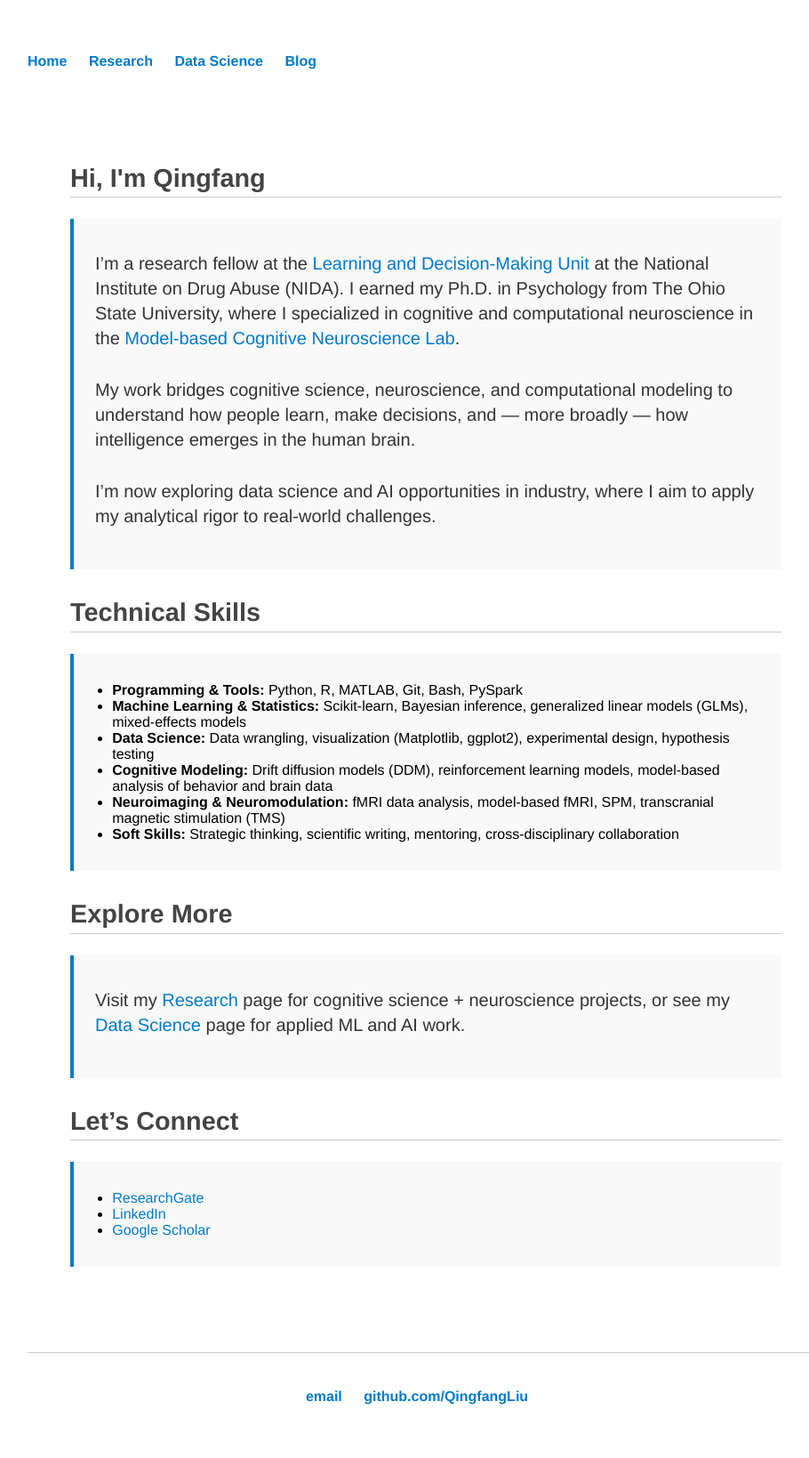
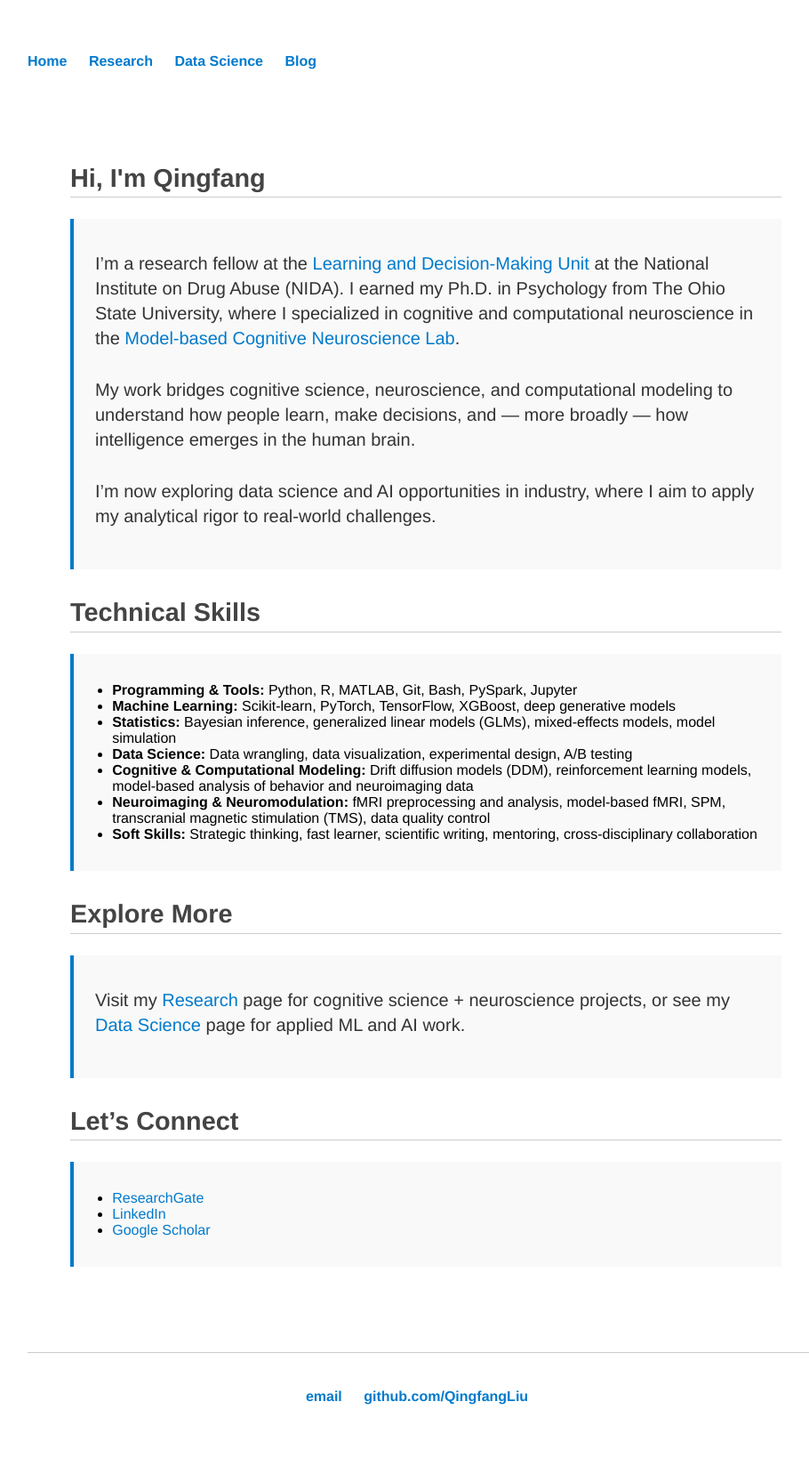
Before and after one commit to QingfangLiu/qingfangliu.github.io, a Jekyll site: the page built from index.html, in a window 1280 px wide. Shown: the whole page at 89% size, without its empty margins (161-1071 px from the left). Built offline with Jekyll 4.4.1, drawn with Linux system fonts in a browser that asks for light colours.

Commit message:
edit cVAE

```diff
--- a/index.html
+++ b/index.html
@@ -26,12 +26,13 @@ title: Qingfang Liu
 
   <div style="background: #f9f9f9; padding: 1rem 1.5rem; border-left: 4px solid #007acc; margin-top: 1rem;">
     <ul>
-      <li><strong>Programming & Tools:</strong> Python, R, MATLAB, Git, Bash, PySpark</li>
-      <li><strong>Machine Learning & Statistics:</strong> Scikit-learn, Bayesian inference, generalized linear models (GLMs), mixed-effects models</li>
-      <li><strong>Data Science:</strong> Data wrangling, visualization (Matplotlib, ggplot2), experimental design, hypothesis testing</li>
-      <li><strong>Cognitive Modeling:</strong> Drift diffusion models (DDM), reinforcement learning models, model-based analysis of behavior and brain data</li>
-      <li><strong>Neuroimaging & Neuromodulation:</strong> fMRI data analysis, model-based fMRI, SPM, transcranial magnetic stimulation (TMS)</li>
-      <li><strong>Soft Skills:</strong> Strategic thinking, scientific writing, mentoring, cross-disciplinary collaboration</li>
+      <li><strong>Programming & Tools:</strong> Python, R, MATLAB, Git, Bash, PySpark, Jupyter</li>
+      <li><strong>Machine Learning:</strong> Scikit-learn, PyTorch, TensorFlow, XGBoost, deep generative models</li>
+      <li><strong>Statistics:</strong> Bayesian inference, generalized linear models (GLMs), mixed-effects models, model simulation</li>
+      <li><strong>Data Science:</strong> Data wrangling, data visualization, experimental design, A/B testing  </li>
+      <li><strong>Cognitive & Computational Modeling:</strong> Drift diffusion models (DDM), reinforcement learning models, model-based analysis of behavior and neuroimaging data</li>
+      <li><strong>Neuroimaging & Neuromodulation:</strong> fMRI preprocessing and analysis, model-based fMRI, SPM, transcranial magnetic stimulation (TMS), data quality control</li>
+      <li><strong>Soft Skills:</strong> Strategic thinking, fast learner, scientific writing, mentoring, cross-disciplinary collaboration</li>
     </ul>
   </div>
 
```
Also changed, not shown: blog/cvae-neuromodulation.md (+3 -1 lines).
